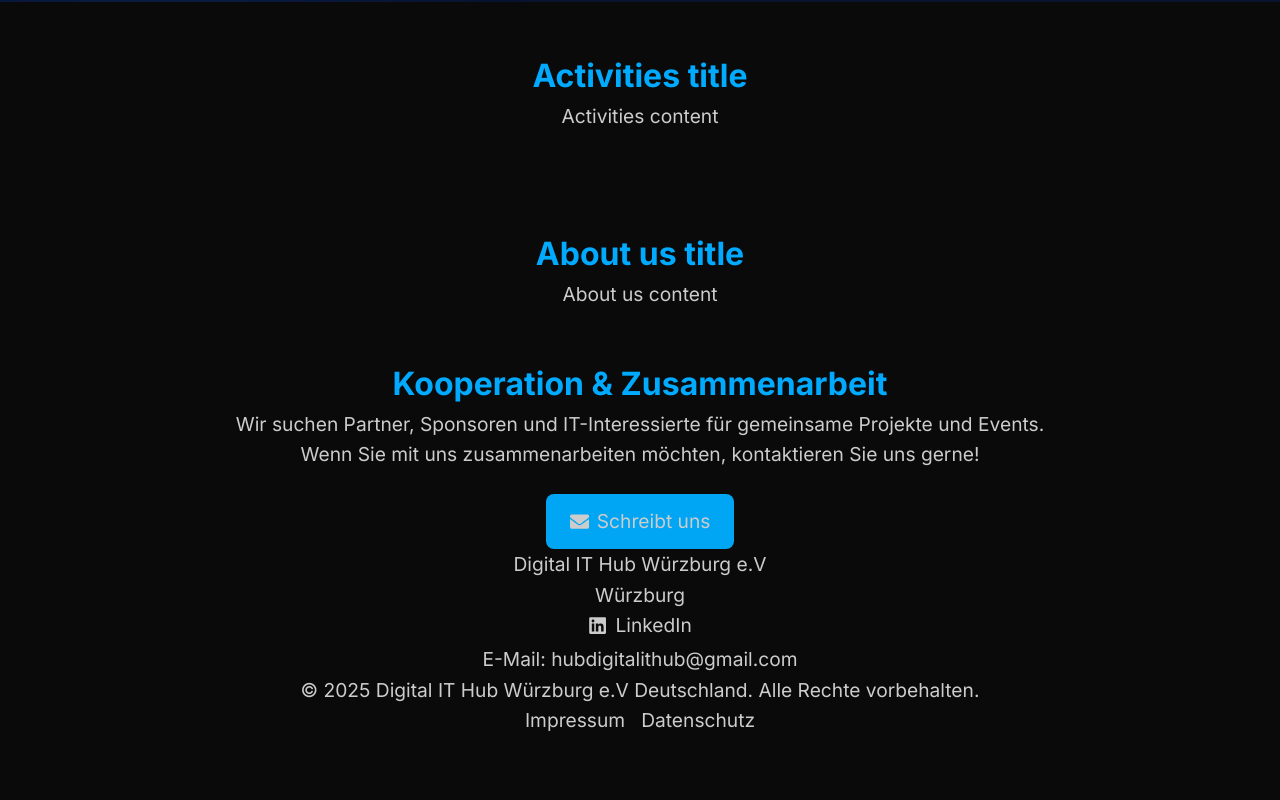
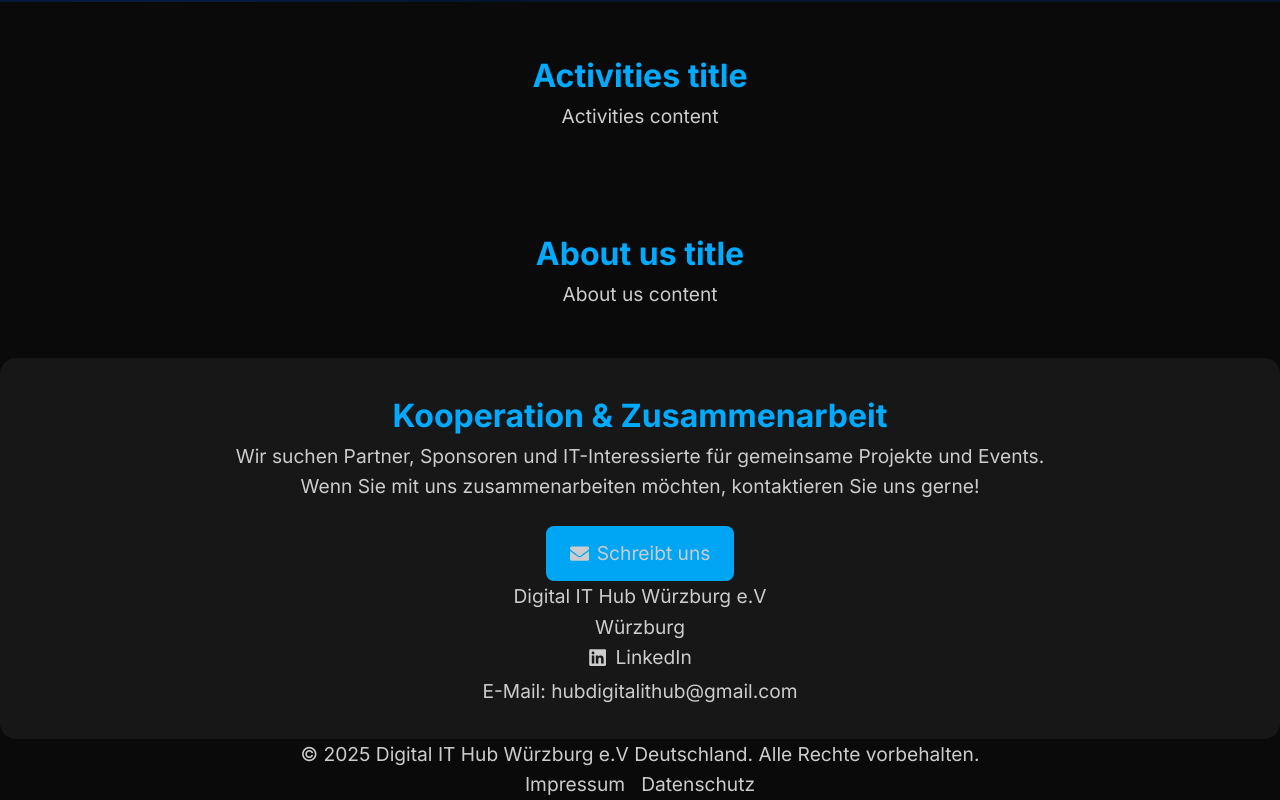
Before and after one commit to yarinka82/Digital-IT-Hub-in-Wurzburg, a Next.js app: page / in a window 1280 px wide. Shown: the part 729-1529 px from the top of the page. Before the commit the page ends 1465 px from the top, so only its background shows below. Built offline with nearby package versions, Linux system fonts and the light colour scheme.

Commit message:
Add card background to footer

```diff
--- a/src/components/Footer.tsx
+++ b/src/components/Footer.tsx
@@ -4,6 +4,7 @@ import { FaLinkedin, FaEnvelope } from "react-icons/fa";
 export default function Footer() {
   return (
     <div>
+    <div className="bg-neutral-900 rounded-2xl p-8">
       <h2>Kooperation & Zusammenarbeit</h2>
       <p>Wir suchen Partner, Sponsoren und IT-Interessierte für gemeinsame Projekte und Events.</p>
       <p>Wenn Sie mit uns zusammenarbeiten möchten, kontaktieren Sie uns gerne!</p>
@@ -14,6 +15,7 @@ export default function Footer() {
        <p><a href="https://www.linkedin.com/groups/10076160/" target="_blank" rel="noopener noreferrer" className="inline-flex items-center gap-2"><FaLinkedin /> LinkedIn</a></p>
        <p>E-Mail: <a href="mailto:hubdigitalithub@gmail.com">hubdigitalithub@gmail.com</a></p>
       </div>
+     </div>
        <p>© 2025 Digital IT Hub Würzburg e.V Deutschland. Alle Rechte vorbehalten.</p>
       <div className="flex justify-center gap-4">
        <Link href="/impressum">Impressum</Link>
```
